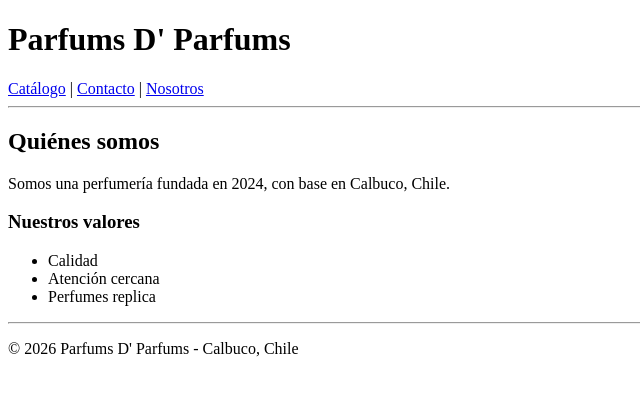
After one commit to Daniel-Soto-Zenteno/Ev1_Backend, a Django app: page /nosotros/ in a window 1280 px wide. The commit adds this page. Shown: the top 396 px of the page, without its empty margins (0-640 px from the left). Run offline with Django 5.2, Linux system fonts and the light colour scheme.

Commit message:
Agrega modulo nosotros con vistas y urls

```diff
--- a/config/urls.py
+++ b/config/urls.py
@@ -20,4 +20,5 @@ from django.urls import path, include
 urlpatterns = [
     path('admin/', admin.site.urls),
     path('', include('catalogo.urls')),
+    path('nosotros/', include('nosotros.urls')),
 ]
--- /dev/null
+++ b/nosotros/templates/nosotros/nosotros.html
@@ -0,0 +1,15 @@
+{% extends "base.html" %}
+
+{% block title %}Nosotros - Parfums D' Parfums{% endblock %}
+
+{% block content %}
+    <h2>Quiénes somos</h2>
+    <p>Somos una perfumería fundada en {{ anio_fundacion }}, con base en Calbuco, Chile.</p>
+
+    <h3>Nuestros valores</h3>
+    <ul>
+        {% for valor in valores %}
+            <li>{{ valor }}</li>
+        {% endfor %}
+    </ul>
+{% endblock %}
--- /dev/null
+++ b/nosotros/urls.py
@@ -0,0 +1,6 @@
+from django.urls import path
+from . import views
+
+urlpatterns = [
+    path('', views.historia_y_guia, name='historia_y_guia'),
+]
--- a/nosotros/views.py
+++ b/nosotros/views.py
@@ -1,3 +1,10 @@
 from django.shortcuts import render
 
 # Create your views here.
+
+def historia_y_guia(request):
+    contexto = {
+        'anio_fundacion': 2024,
+        'valores': ['Calidad', 'Atención cercana', 'Perfumes replica'],
+    }
+    return render(request, 'nosotros/nosotros.html', contexto)
--- a/templates/base.html
+++ b/templates/base.html
@@ -9,8 +9,8 @@
     <header>
         <h1>Parfums D' Parfums</h1>
         <nav>
-            <a href="{% url 'lista_perfumes' %}">Catálogo</a> |
-            <a href="{% url 'informacion_contacto' %}">Contacto</a> |
+            <a href="#">Catálogo</a> |
+            <a href="#">Contacto</a> |
             <a href="{% url 'historia_y_guia' %}">Nosotros</a>
         </nav>
     </header>
```
